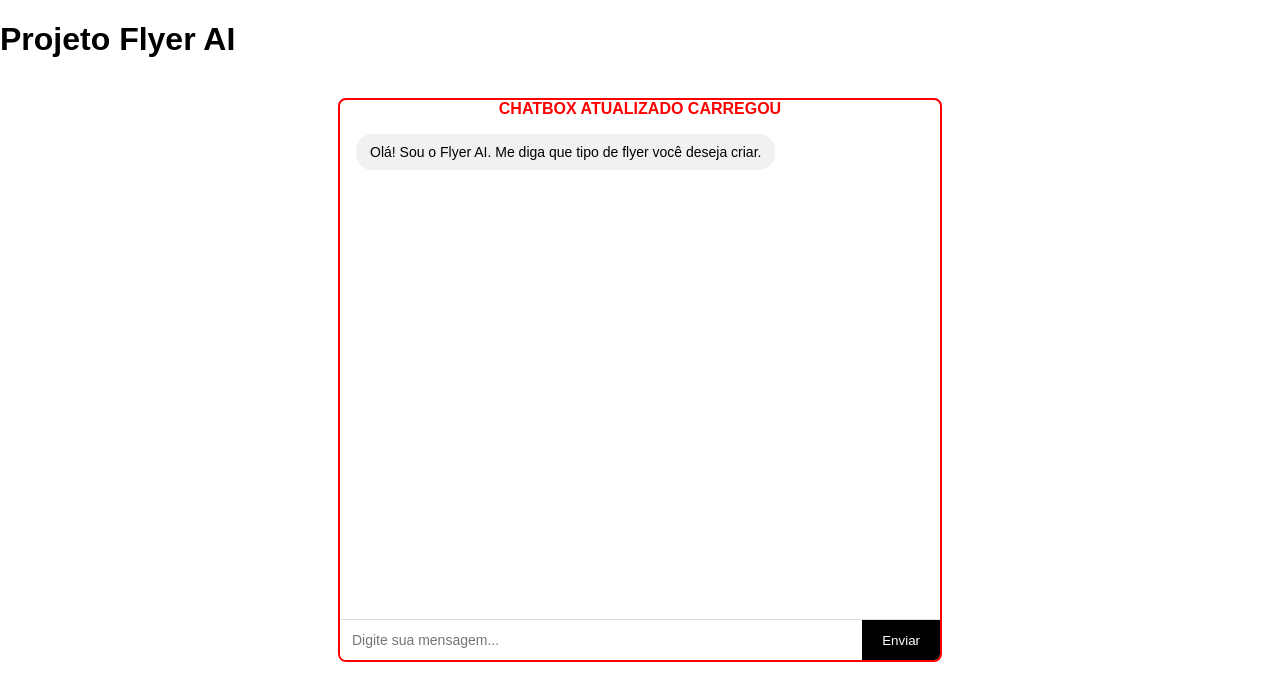
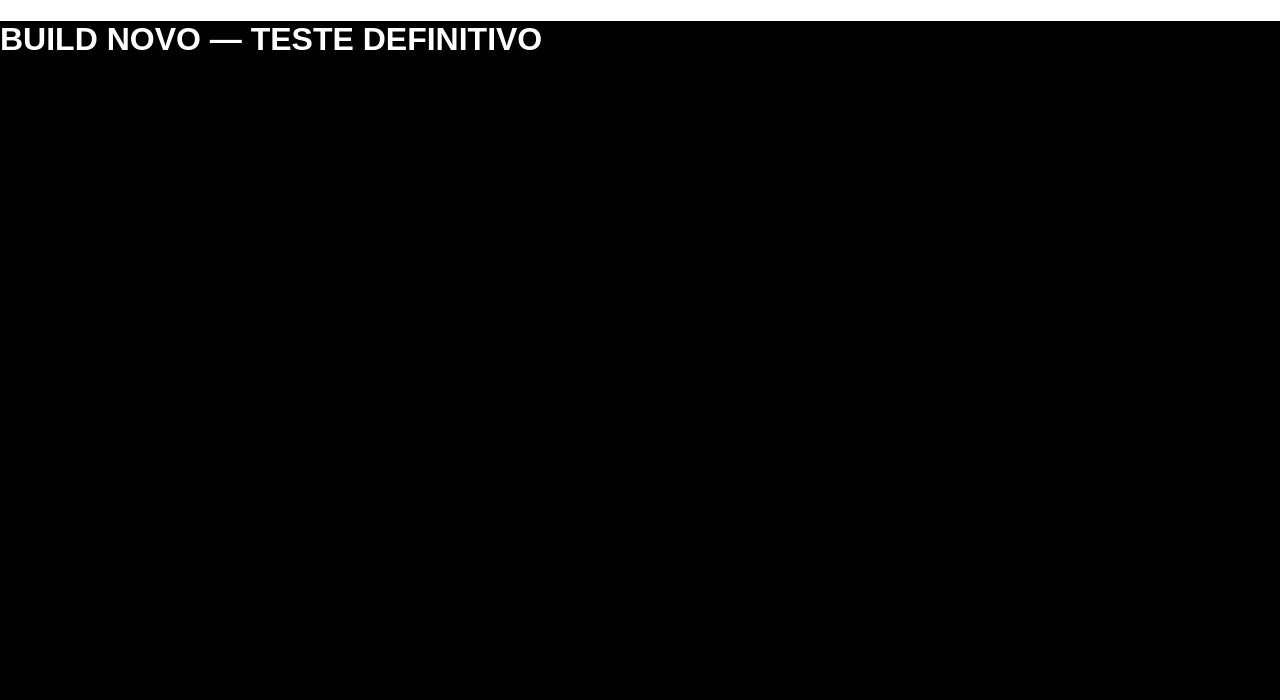
Before and after one commit to AnaPaulaSantos5/automacao-midias-TEST, a Next.js app: page / in a window 1280 px wide. Shown: the top 700 px of the page. Built offline with nearby package versions, Linux system fonts and the light colour scheme.

Commit message:
Update Home component layout and styling

```diff
--- a/app/page.js
+++ b/app/page.js
@@ -1,10 +1,7 @@
-import ChatBox from "./components/Chatbox";
-
 export default function Home() {
   return (
-    <main>
-      <h1>Projeto Flyer AI</h1>
-      <ChatBox />
+    <main style={{ background: "black", color: "white", height: "100vh" }}>
+      <h1>BUILD NOVO — TESTE DEFINITIVO</h1>
     </main>
   );
 }
```
